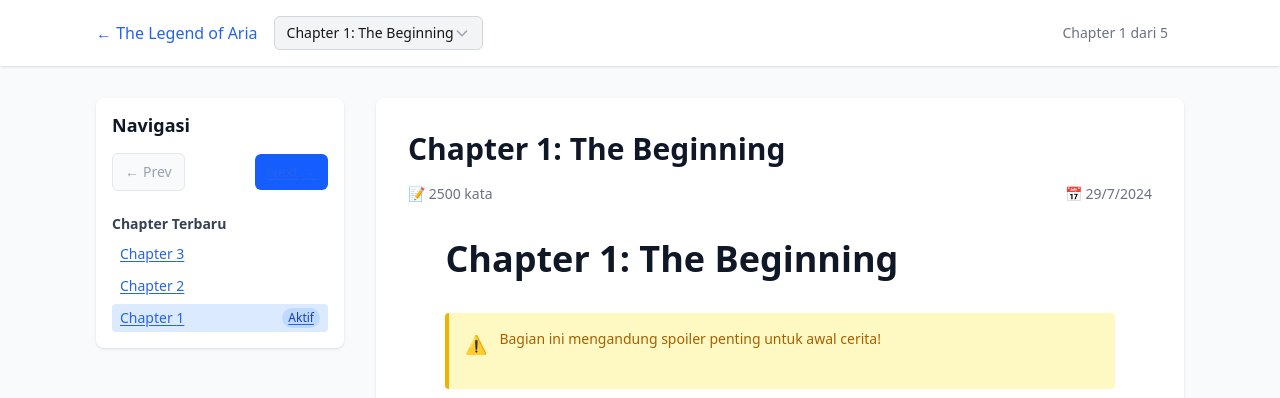
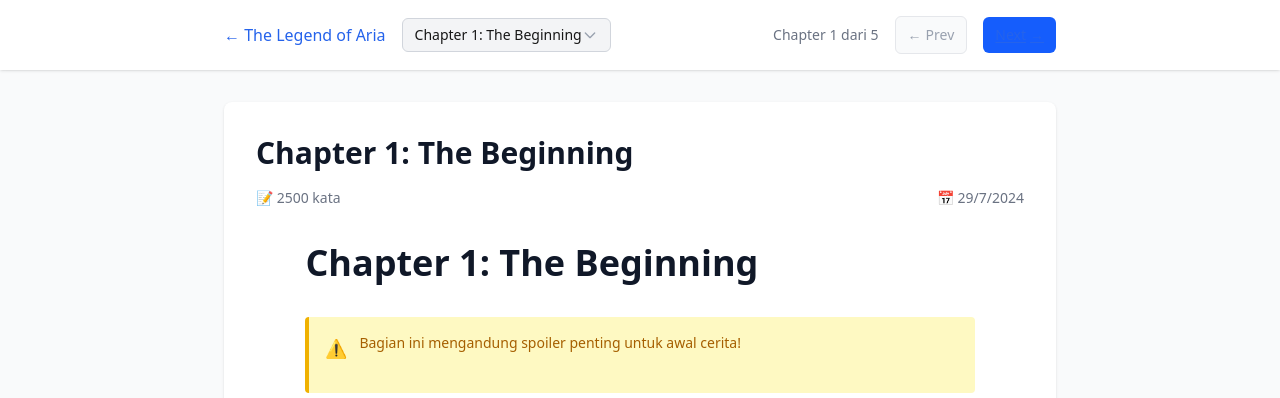
Before and after one commit to muhammad-zainal-muttaqin/novel-vercel, a Next.js app: page /novel/the-legend-of-aria/chapter-1 in a window 1280 px wide. Shown: the top 398 px of the page. Built offline with nearby package versions, Linux system fonts and the light colour scheme.

Commit message:
refactor: remove sidebar navigation, move next/prev buttons to header and footer

```diff
--- a/src/app/novel/[slug]/[chapter]/page.tsx
+++ b/src/app/novel/[slug]/[chapter]/page.tsx
@@ -5,7 +5,6 @@
 import Button from '@/components/Button';
 import ChapterDropdown from '@/components/ChapterDropdown';
 import CompactNavigation from '@/components/CompactNavigation';
-import QuickChapterList from '@/components/QuickChapterList';
 import type { Metadata } from 'next';
 
 interface PageProps {
@@ -96,7 +95,7 @@
     <div className="min-h-screen bg-gray-50">
       {/* Header dengan Navigasi Compact */}
       <header className="bg-white shadow-sm sticky top-0 z-10">
-        <div className="max-w-6xl mx-auto px-4 sm:px-6 lg:px-8">
+        <div className="max-w-4xl mx-auto px-4 sm:px-6 lg:px-8">
           <div className="flex justify-between items-center py-4">
             <div className="flex items-center space-x-4">
               <Button href={`/novel/${slug}`} variant="primary" className="inline-block text-blue-600 hover:text-blue-800 transition-colors bg-transparent shadow-none">
@@ -116,8 +115,7 @@
                 Chapter {currentChapter.number} dari {novel.metadata.totalChapters}
               </div>
 
-              {/* Mobile Navigation */}
-              <div className="flex items-center space-x-2 sm:hidden">
+              {/* Navigation Buttons di Header */}
               <CompactNavigation
                 prevChapter={prevChapter || undefined}
                 nextChapter={nextChapter || undefined}
@@ -126,36 +124,10 @@
             </div>
           </div>
         </div>
-        </div>
       </header>
 
-      {/* Main Content dengan Layout Grid */}
-      <main className="max-w-6xl mx-auto px-4 sm:px-6 lg:px-8 py-8">
-        <div className="grid grid-cols-1 lg:grid-cols-4 gap-8">
-          {/* Sidebar untuk Navigasi */}
-          <div className="lg:col-span-1 order-2 lg:order-1">
-            <div className="bg-white rounded-lg shadow-sm p-4 lg:sticky lg:top-24">
-              <h3 className="text-lg font-semibold text-gray-900 mb-4">Navigasi</h3>
-
-              {/* Compact Navigation Buttons */}
-              <CompactNavigation
-                prevChapter={prevChapter || undefined}
-                nextChapter={nextChapter || undefined}
-                novelSlug={slug}
-              />
-
-              {/* Quick Chapter List */}
-              <QuickChapterList
-                chapters={novel.metadata.chapters}
-                currentChapter={chapter}
-                novelSlug={slug}
-                maxDisplay={8}
-              />
-            </div>
-          </div>
-
-          {/* Main Content Area */}
-          <div className="lg:col-span-3 order-1 lg:order-2">
+      {/* Main Content */}
+      <main className="max-w-4xl mx-auto px-4 sm:px-6 lg:px-8 py-8">
         {/* Chapter Content */}
         <article className="bg-white rounded-lg shadow-sm p-8 mb-6">
           <header className="mb-8">
@@ -176,12 +148,12 @@
 
         {/* Bottom Navigation */}
         <div className="bg-white rounded-lg shadow-sm p-4">
+          <div className="flex justify-end">
             <CompactNavigation
               prevChapter={prevChapter || undefined}
               nextChapter={nextChapter || undefined}
               novelSlug={slug}
             />
-            </div>
           </div>
         </div>
 
--- a/src/components/QuickChapterList.tsx
+++ /dev/null
@@ -1,65 +0,0 @@
-'use client';
-
-import Link from 'next/link';
-
-interface Chapter {
-  slug: string;
-  number: number;
-  title: string;
-}
-
-interface QuickChapterListProps {
-  chapters: Chapter[];
-  currentChapter: string;
-  novelSlug: string;
-  maxDisplay?: number;
-}
-
-export default function QuickChapterList({
-  chapters,
-  currentChapter,
-  novelSlug,
-  maxDisplay = 10
-}: QuickChapterListProps) {
-  // Ambil chapter terbaru untuk ditampilkan
-  const recentChapters = chapters.slice(-maxDisplay).reverse();
-
-  return (
-    <div className="mt-6">
-      <h4 className="text-sm font-medium text-gray-700 mb-2">Chapter Terbaru</h4>
-      <div className="max-h-64 overflow-y-auto space-y-1">
-        {recentChapters.map((chapter) => (
-          <Link
-            key={chapter.slug}
-            href={`/novel/${novelSlug}/${chapter.slug}`}
-            className={`block text-sm px-2 py-1 rounded transition-colors ${
-              chapter.slug === currentChapter
-                ? 'bg-blue-100 text-blue-700 font-medium'
-                : 'text-gray-600 hover:bg-gray-100'
-            }`}
-          >
-            <div className="flex items-center justify-between">
-              <span>Chapter {chapter.number}</span>
-              {chapter.slug === currentChapter && (
-                <span className="text-xs bg-blue-200 text-blue-800 px-1.5 py-0.5 rounded-full">
-                  Aktif
-                </span>
-              )}
-            </div>
-          </Link>
-        ))}
-      </div>
-
-      {chapters.length > maxDisplay && (
-        <div className="mt-3 pt-3 border-t border-gray-200">
-          <Link
-            href={`/novel/${novelSlug}`}
-            className="text-xs text-blue-600 hover:text-blue-800 transition-colors"
-          >
-            Lihat Semua Chapter →
-          </Link>
-        </div>
-      )}
-    </div>
-  );
-}
```
Lines whose indentation alone changed are shown as unchanged.
